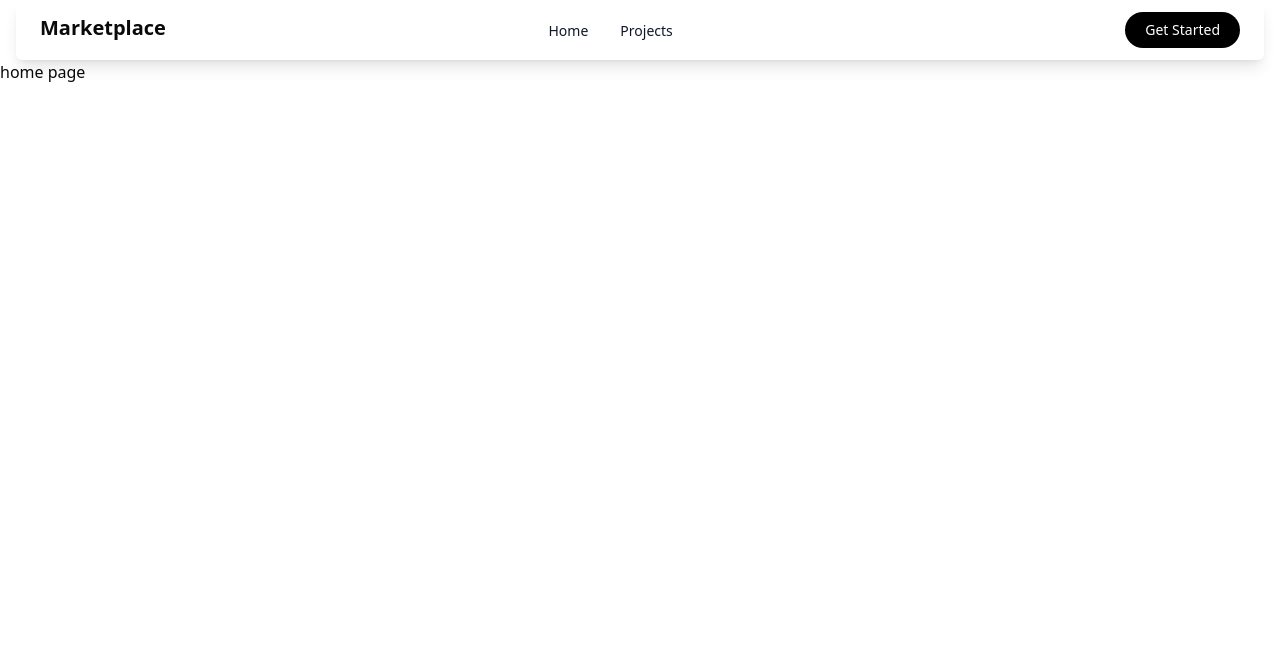
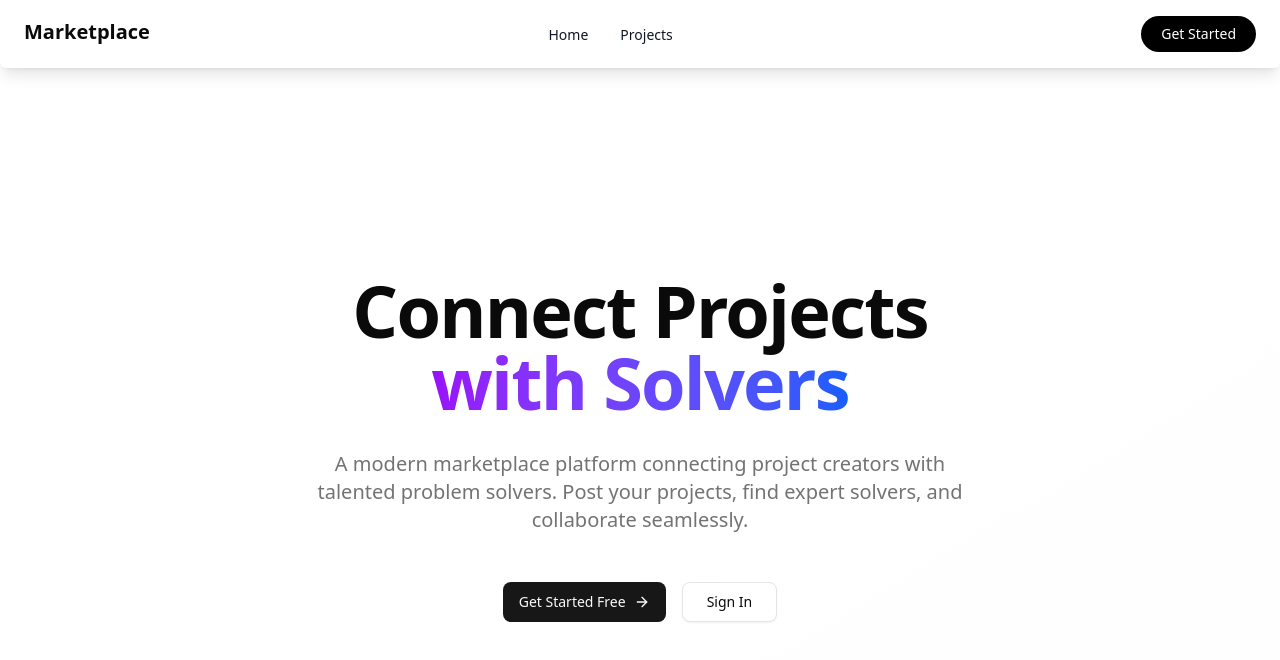
Before and after one commit to rabiulkhan7224/marketplace, a Next.js app: page / in a window 1280 px wide. Shown: the top 660 px of the page. Built offline with nearby package versions, Linux system fonts and the light colour scheme.

Commit message:
hero section added

```diff
--- a/app/(root)/layout.tsx
+++ b/app/(root)/layout.tsx
@@ -2,9 +2,9 @@ import Navbar from "@/components/home/navbar";
 
 export default function HomeLayout({children}: {children: React.ReactNode}) {
     return (
-        <section>
+        <>
             <Navbar />
             {children}
-        </section>
+        </>
     );
 }
--- a/app/(root)/page.tsx
+++ b/app/(root)/page.tsx
@@ -1,8 +1,9 @@
+import { Hero } from "@/components/home/hero";
 
 export default function Home() {
   return (
-    <div className="">
-      home page
-    </div>
+    <>
+      <Hero />
+    </>
   );
 }
--- /dev/null
+++ b/components/home/hero.tsx
@@ -0,0 +1,107 @@
+'use client'
+
+import { motion, cubicBezier } from 'motion/react'
+import Link from 'next/link'
+import { Button } from '@/components/ui/button'
+import { ArrowRight } from 'lucide-react'
+
+const containerVariants = {
+  hidden: { opacity: 0 },
+  visible: {
+    opacity: 1,
+    transition: {
+      staggerChildren: 0.15,
+      delayChildren: 0.2
+    }
+  }
+}
+
+const itemVariants = {
+  hidden: { opacity: 0, y: 30 },
+  visible: {
+    opacity: 1,
+    y: 0,
+    transition: {
+      duration: 0.6,
+      ease: cubicBezier(0.34, 1.56, 0.64, 1)
+    }
+  }
+}
+
+const buttonVariants = {
+  hidden: { opacity: 0, y: 20 },
+  visible: {
+    opacity: 1,
+    y: 0,
+    transition: {
+      duration: 0.6,
+      ease: cubicBezier(0.34, 1.56, 0.64, 1)
+    }
+  },
+  hover: {
+    y: -4,
+    transition: {
+      duration: 0.3,
+      ease: cubicBezier(0.25, 0.46, 0.45, 0.94)
+    }
+  }
+}
+
+export function Hero() {
+  return (
+    <section className="min-h-screen pt-24 px-4 sm:px-6 lg:px-8 flex items-center justify-center bg-gradient-to-br from-background via-background to-secondary/10">
+      <motion.div
+        className="max-w-3xl w-full text-center space-y-8"
+        variants={containerVariants}
+        initial="hidden"
+        animate="visible"
+      >
+        <motion.h1
+          variants={itemVariants}
+          className="text-5xl sm:text-6xl lg:text-7xl font-bold tracking-tight text-foreground"
+        >
+          Connect Projects <br />
+          <span className="bg-gradient-to-r from-purple-600 to-blue-600 dark:from-purple-400 dark:to-blue-400 bg-clip-text text-transparent">
+            with Solvers
+          </span>
+        </motion.h1>
+
+        <motion.p
+          variants={itemVariants}
+          className="text-lg sm:text-xl text-muted-foreground max-w-2xl mx-auto"
+        >
+          A modern marketplace platform connecting project creators with talented problem solvers. Post your projects, find expert solvers, and collaborate seamlessly.
+        </motion.p>
+
+        <motion.div
+          variants={itemVariants}
+          className="flex flex-col sm:flex-row gap-4 justify-center items-center pt-4"
+        >
+          <Link href="/auth/signup">
+            <motion.div
+              variants={buttonVariants}
+              whileHover="hover"
+              whileTap={{ scale: 0.98 }}
+            >
+              <Button size="lg" className="gap-2">
+                Get Started Free
+                <ArrowRight className="w-4 h-4" />
+              </Button>
+            </motion.div>
+          </Link>
+          <Link href="/auth/login">
+            <motion.div
+              variants={buttonVariants}
+              whileHover="hover"
+              whileTap={{ scale: 0.98 }}
+            >
+              <Button size="lg" variant="outline">
+                Sign In
+              </Button>
+            </motion.div>
+          </Link>
+        </motion.div>
+      </motion.div>
+    </section>
+  )
+}
--- a/components/home/navbar.tsx
+++ b/components/home/navbar.tsx
@@ -21,8 +21,8 @@ useEffect(() => {
  const navItems = ["Home", "Projects"]
 
   return (
-    <div className="flex justify-center w-full  px-4">
-      <div className={`flex items-center justify-between px-6 py-3 rounded-sm shadow-lg w-full container relative z-10 transition-colors duration-300 ${isScrolled ? 'bg-white/90 backdrop-blur-sm' : 'bg-transparent'}`}>
+    <div className="flex justify-center w-full fixed top-0 left-0 z-50">
+      <div className={`flex items-center justify-between px-6 py-4 rounded-sm shadow-lg w-full container relative transition-colors duration-300 ${isScrolled ? 'bg-white/90 backdrop-blur-sm' : 'bg-transparent'}`}>
         <div className="flex items-center">
           <motion.div
             className="w-8 h-8 mr-6"
```
